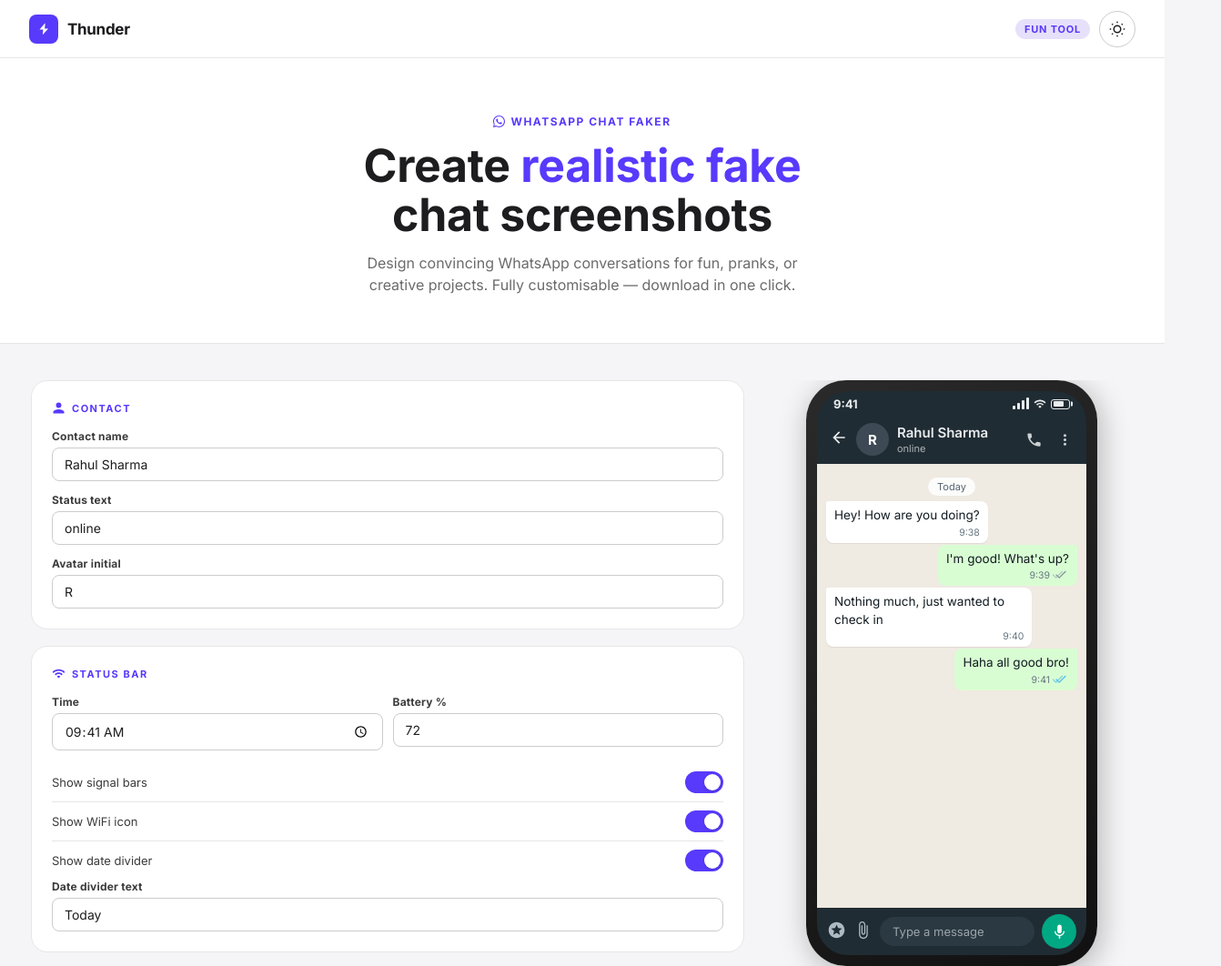
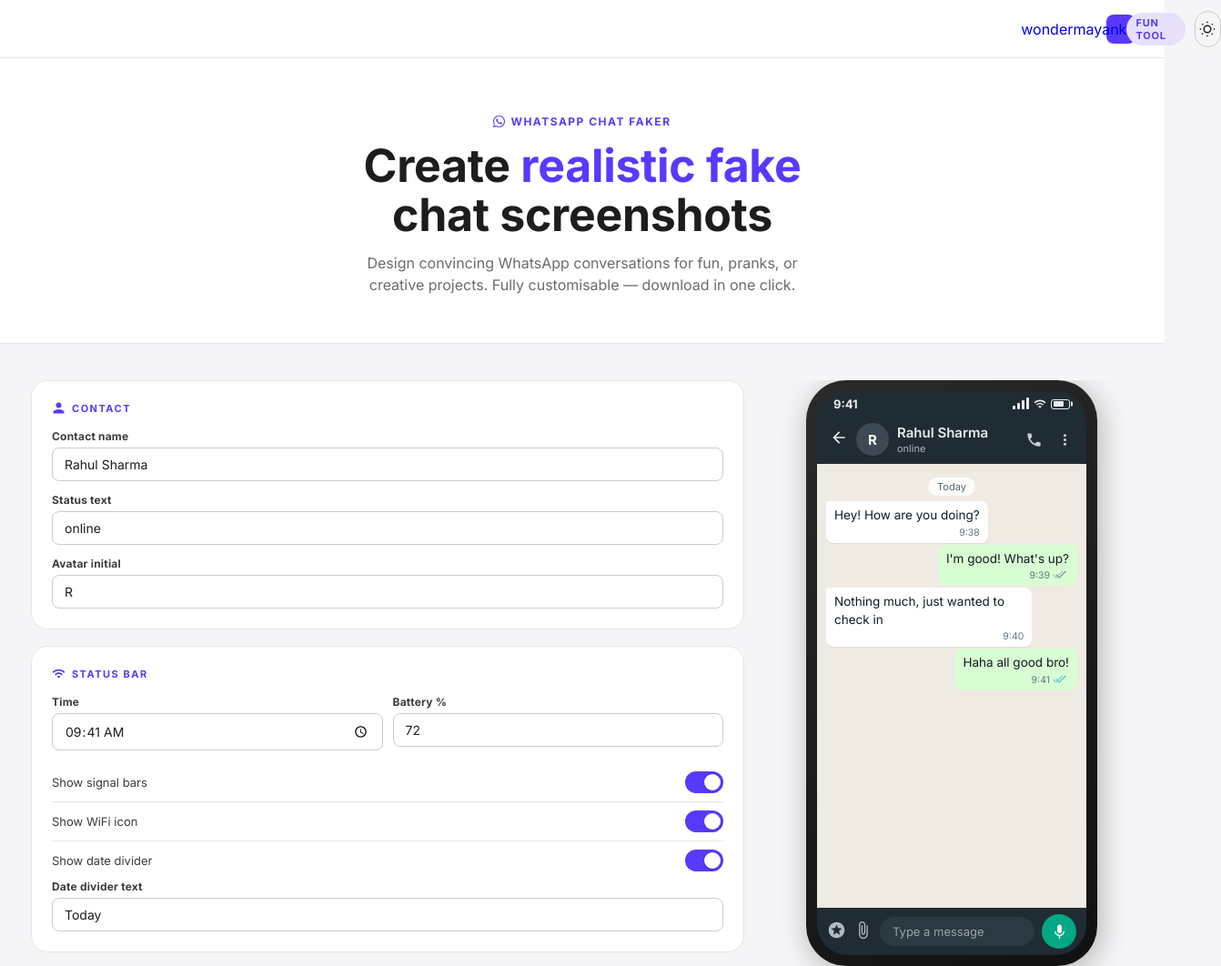
Before and after one commit to wondermayank/help, a plain HTML site: page Fake_WhatsApp/index.html in a window 1280 px wide. Shown: the top 1062 px of the page at 91% size, 1342 px wide, since content can reach past the window. Drawn offline with nearby package versions, Linux system fonts and the light colour scheme.

Commit message:
Update index.html

```diff
--- a/Fake_WhatsApp/index.html
+++ b/Fake_WhatsApp/index.html
@@ -11,13 +11,13 @@
 <link rel="icon" type="image/svg+xml" href="favicon.svg'
 
 <!-- OG / Twitter -->
-<meta property="og:title" content="Fake Chat Creator — Thunder">
+<meta property="og:title" content="Fake Chat Creator — wondermayank">
 <meta property="og:description" content="Create realistic WhatsApp-style fake chat screenshots for fun, pranks, or creative projects.">
 <meta property="og:type" content="website">
 <meta property="og:url" content="https://wondermayank.github.io/fake-chat">
 <meta property="og:image" content="https://wondermayank.github.io/og-image.png">
 <meta name="twitter:card" content="summary_large_image">
-<meta name="twitter:title" content="Fake Chat Creator — Thunder">
+<meta name="twitter:title" content="Fake Chat Creator — wondermayank">
 <meta name="twitter:description" content="Create realistic WhatsApp-style fake chat screenshots.">
 <meta name="twitter:image" content="https://wondermayank.github.io/og-image.png">
 
@@ -260,9 +260,9 @@ footer{background:var(--canvas-parchment);border-top:1px solid var(--hairline);p
 <nav>
   <a href="https://wondermayank.github.io/" class="nav-brand">
     <div class="nav-logo-wrap">
-      <svg viewBox="0 0 32 32"><path d="M18 5L8 17h7l-1 10 11-12h-7l1-10z"/></svg>
+     <link rel="icon" type="image/svg+xml" href="favicon.svg' </svg>
     </div>
-    <span class="nav-title">Thunder</span>
+    <span class="nav-title">wondermayank</span>
   </a>
   <div class="nav-right">
     <span class="nav-badge">Fun Tool</span>
```
